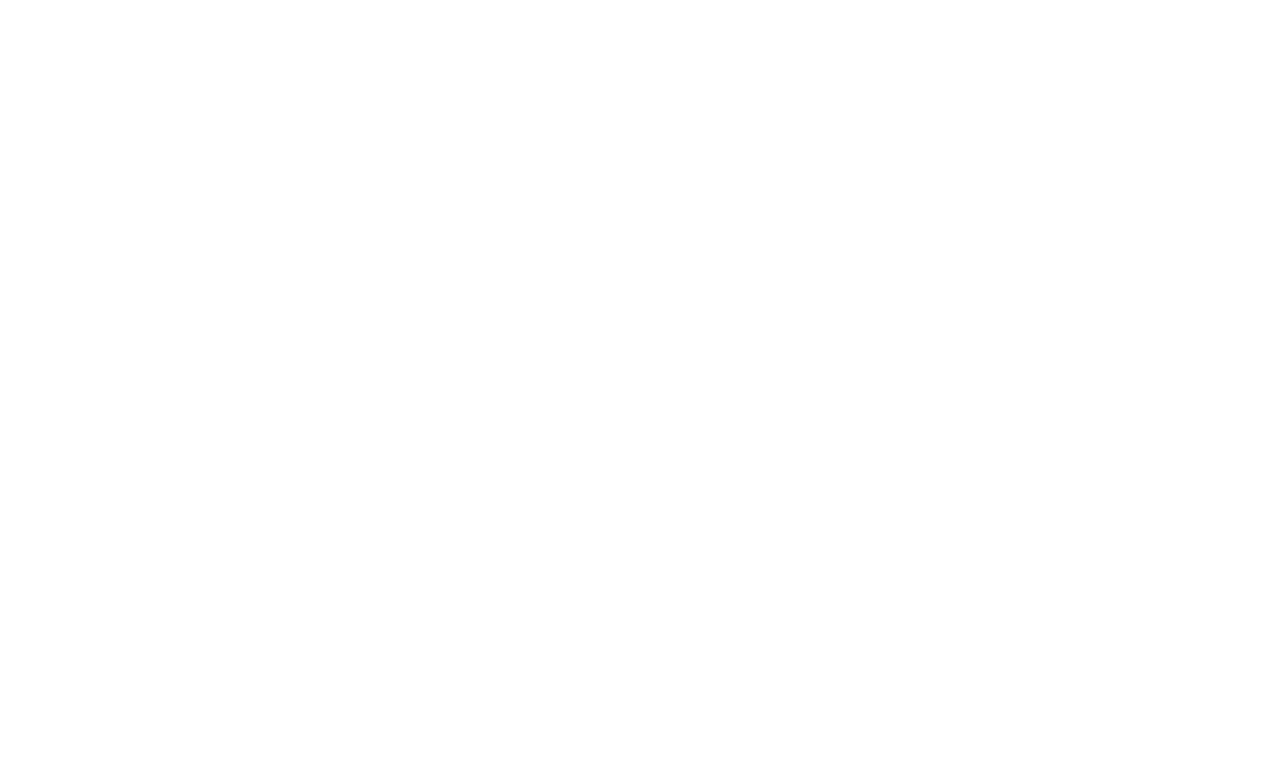
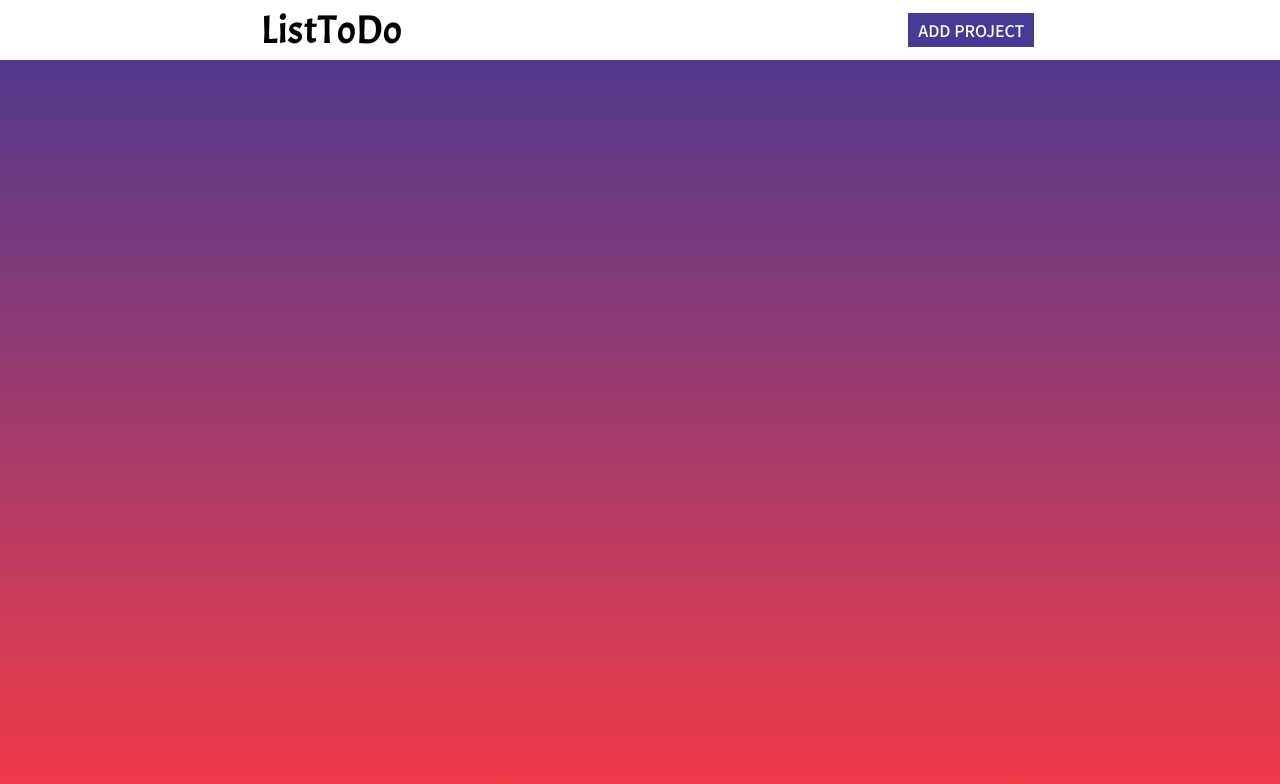
Before and after one commit to lachoaiphan/To-Do-List-App, a plain HTML site: page index.html in a window 1280 px wide. Drawn offline with Linux system fonts and the light colour scheme; the site is published under a folder, as on GitHub Pages, so addresses that start at the root find nothing.

Commit message:
Refactored code

```diff
--- a/index.html
+++ b/index.html
@@ -6,7 +6,7 @@
         <title></title>
         <meta name="description" content="">
         <meta name="viewport" content="width=device-width, initial-scale=1">
-        <link rel="stylesheet" href="/src/css/style.css">
+        <link rel="stylesheet" href="./src/css/style.css">
         <link rel="stylesheet" href="https://cdnjs.cloudflare.com/ajax/libs/font-awesome/4.7.0/css/font-awesome.min.css">
         <link href="https://fonts.googleapis.com/css2?family=Acme&family=Noto+Sans+JP:wght@500&display=swap" rel="stylesheet">
         <link href="https://fonts.googleapis.com/css2?family=Roboto&display=swap" rel="stylesheet">
@@ -15,6 +15,6 @@
         <div id="root">
         </div>
 
-        <script type="module" src="/src/js/app.js"></script>
+        <script type="module" src="./src/js/app.js"></script>
     </body>
 </html>
```
